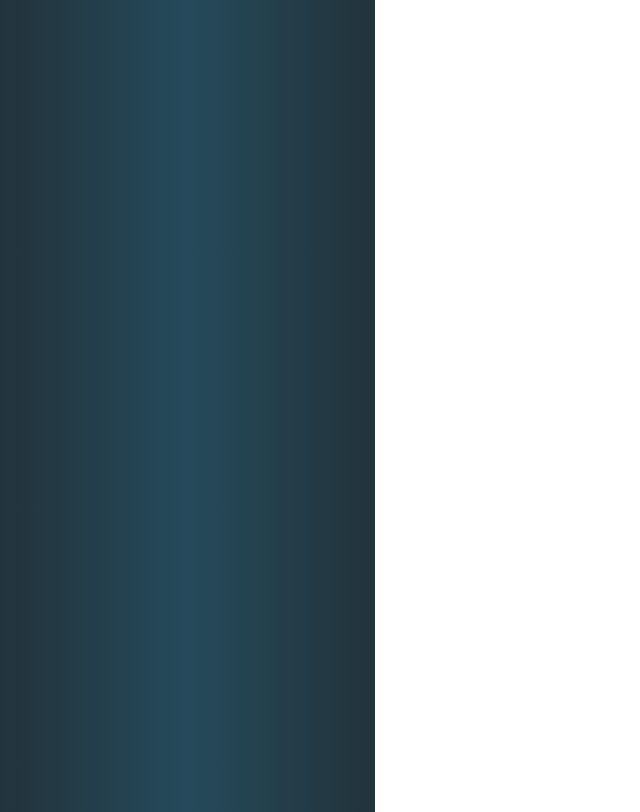
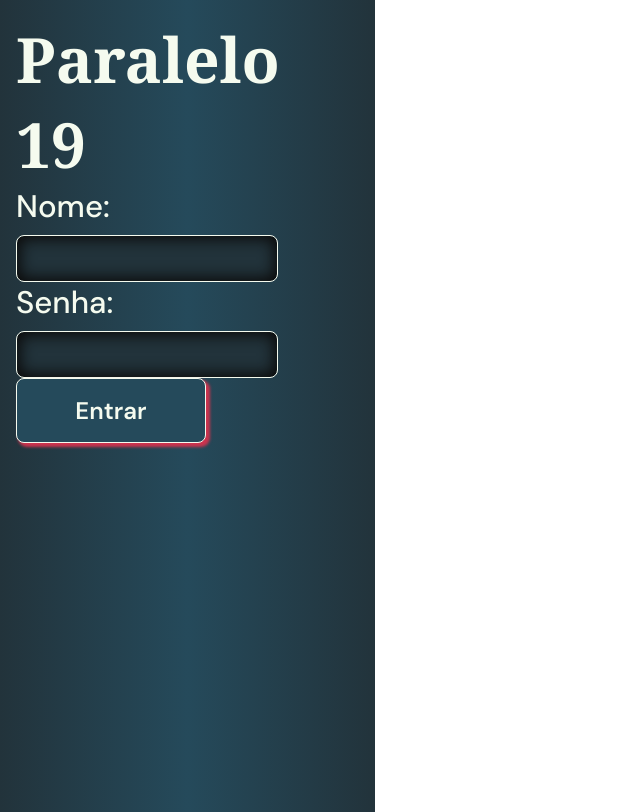
Before and after one commit to Grupo-2-Sustentare/sustentare-web, a React (Create React App) app: page /login-e-entrada in a window 1280 px wide. Before the commit this address had no page. Shown: the whole page, without its empty margins (0-640 px from the left). Built offline with nearby package versions, Linux system fonts and the light colour scheme; a web font is replaced by a local one.

Commit message:
12 - Organização das pastas das telas + versão inicial das telas de Menu.

```diff
--- a/src/pages/Cadastro/Cadastro.jsx
+++ b/src/pages/configuracoes-de-acesso/Cadastro.jsx
@@ -30,7 +30,7 @@ const Cadastro = () => {
 
         // Faz uma requisição POST para a API
         api.post(`/usuarios?${new URLSearchParams({ idResponsavel })}`, objetoAdicionado).then(() => {
-            toast.success("Cadastro realizado com sucesso!");
+            toast.success("configuracoes-de-acesso realizado com sucesso!");
             sessionStorage.setItem("Usuario cadastrado", JSON.stringify(objetoAdicionado));
             navigate("/");
         }).catch(() => {
--- a/src/pages/Login/Login.jsx
+++ b/src/pages/login-e-entrada/Login/Login.jsx
@@ -2,10 +2,10 @@ import styles from "./login.module.css";
 import { useNavigate } from "react-router-dom"; // Importa o hook useNavigate para redirecionamento de rotas
 import { toast } from "react-toastify"; // Importa toast para exibir mensagens de sucesso ou erro
 import React, { useState } from "react"; // Importa React e o hook useState para gerenciamento de estado
-import Button from "../../components/Button/Button";
-import Input from "../../components/TextInput/TextInput";
-import api from "../../api";
-import RedirectionList from "../../components/RedirectionList/RedirectionList"
+import Button from "../../../components/Button/Button";
+import Input from "../../../components/TextInput/TextInput";
+import api from "../../../api";
+import RedirectionList from "../../../components/RedirectionList/RedirectionList"
 
 
 const Login = () => {
@@ -26,7 +26,7 @@ const Login = () => {
             sessionStorage.setItem("editado", JSON.stringify(objetoAdicionado)); // Armazena os dados na sessionStorage
             navigate("/cadastro"); // Redireciona para a página de músicas
         }).catch(() => {
-            toast.error("Ocorreu um erro ao tentar realizar o login, por favor, tente novamente."); // Exibe uma mensagem de erro se a requisição falhar
+            toast.error("Ocorreu um erro ao tentar realizar o login-e-entrada, por favor, tente novamente."); // Exibe uma mensagem de erro se a requisição falhar
         })
     };
 
@@ -35,7 +35,7 @@ const Login = () => {
     }
 
     return (
-        <div className={styles["login"]}>
+        <div className={styles["login-e-entrada"]}>
             <h1>Paralelo 19</h1>
             <form>
                 <Input label={"Nome:"} value={nome} onChange={(e) => handleInputChange(e, setNome)}/>
--- a/src/routes.js
+++ b/src/routes.js
@@ -1,8 +1,8 @@
 import React from "react";
 import { BrowserRouter, Routes, Route } from "react-router-dom";
-import Login from "./pages/Login/Login";
-import Cadastro from "./pages/Cadastro/Cadastro";
-import Debug from "./pages/Debug/Debug";
+import Login from "./pages/login-e-entrada/Login/Login";
+import Cadastro from "./pages/configuracoes-de-acesso/Cadastro";
+import Debug from "./pages/debug/Debug";
 
 function Rotas() {
     if (process.env.REACT_APP_MODO_DEBUG === "1"){
@@ -20,7 +20,7 @@ function Rotas() {
                 <BrowserRouter>
                     <Routes>
                         <Route path="/" element={<Login />} />
-                        <Route path={"/login"} element={<Login />} />
+                        <Route path={"/login-e-entrada"} element={<Login />} />
                         <Route path={"/cadastro"} element={<Cadastro />} />
                         <Route path={"/debug"} element={<Debug />} />
                     </Routes>
```
Also changed, not shown: src/pages/cadastros-de-estoque/NewMovement/NewMovement.jsx (added), src/pages/configuracoes-de-acesso/cadastro.module.css (renamed from src/pages/Cadastro/cadastro.module.css), src/pages/configuracoes-de-estoque/MainMenu/MainMenu.jsx (added), src/pages/debug/Debug.jsx (renamed from src/pages/Debug/Debug.jsx), src/pages/debug/Debug.module.css (added), src/pages/login-e-entrada/Login/login.module.css (renamed from src/pages/Login/login.module.css), src/pages/login-e-entrada/MainMenu/MainMenu.jsx (added), src/pages/login-e-entrada/MainMenu/mainmenu.css.module.css (added).
